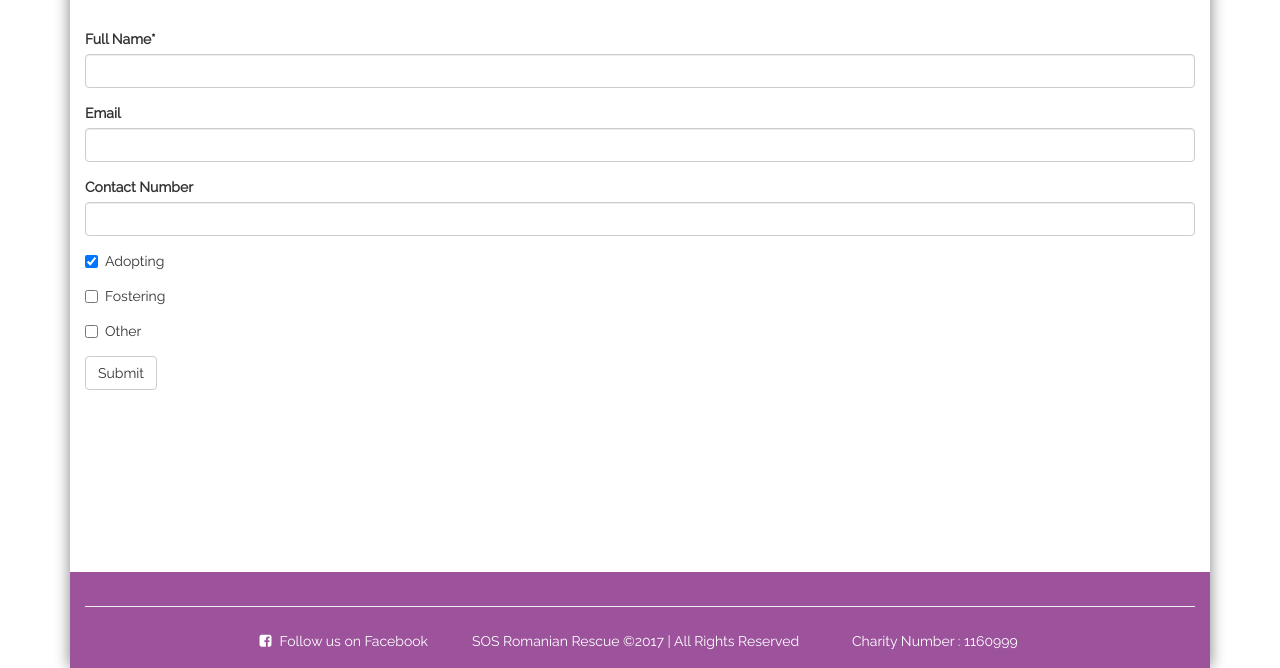
After one commit to bengosney/romrescue.org, a Django app: template pages/templates/pages/intrest.html in a window 1280 px wide. The commit adds this page. Shown: the part 359-1027 px from the top of the page. Run offline with Django 4.2, Linux system fonts and the light colour scheme; the template is opened without the code that fills it: values that come from a table or form of the project are taken from there, others are empty; some libraries are stand-ins or nearby versions.

Commit message:
Basic intrest form

```diff
--- a/pages/forms.py
+++ b/pages/forms.py
@@ -1,6 +1,6 @@
 from django.forms import ModelForm
 
-from .models import ContactSubmission, FosteringSubmission
+from .models import ContactSubmission, FosteringSubmission, IntrestSubmission
 
 
 class ContactForm(ModelForm):
@@ -15,3 +15,10 @@ class FosteringForm(ModelForm):
     class Meta:
         model = FosteringSubmission
         fields = '__all__'
+
+
+class IntrestForm(ModelForm):
+
+    class Meta:
+        model = IntrestSubmission
+        fields = '__all__'
--- a/pages/models.py
+++ b/pages/models.py
@@ -2,6 +2,7 @@ from django.db import models
 from django.utils.translation import ugettext_lazy as _
 from django.core.urlresolvers import reverse
 from django.utils.functional import lazy
+from django.contrib.postgres.fields import ArrayField
 
 from django_extensions.db import fields
 
@@ -260,10 +261,34 @@ class HomePageHeader(models.Model):
 
 class FosteringSubmission(models.Model):
     name = models.CharField(_("Full Name"), max_length=150)
-    email = models.EmailField(_("Email"))
-    contact_number = models.CharField(_("Contact Number"), max_length=20)
+    email = models.EmailField(_("Email"), blank=True)
+    contact_number = models.CharField(_("Contact Number"), max_length=20, blank=True)
 
     created = fields.CreationDateTimeField()
 
     def __unicode__(self):
         return self.name
+
+
+class IntrestSubmission(models.Model):
+    name = models.CharField(_("Full Name"), max_length=150)
+    email = models.EmailField(_("Email"), blank=True)
+    contact_number = models.CharField(_("Contact Number"), max_length=20, blank=True)
+
+    adopting = models.BooleanField(_("Adopting"), default=True)
+    fostering = models.BooleanField(_("Fostering"), default=False)
+    other = models.BooleanField(_("Other"), default=False)
+
+    created = fields.CreationDateTimeField()
+    slug = fields.AutoSlugField(populate_from='name')
+
+
+    def __unicode__(self):
+        return self.name
+
+    def get_absolute_url(self):
+        return reverse('pages:intrest_success', kwargs={'slug': self.slug})
+
+    @property
+    def url(self):
+        return self.get_absolute_url()
--- /dev/null
+++ b/pages/templates/pages/intrest.html
@@ -0,0 +1,15 @@
+{% extends "minimal.html" %}
+{% load i18n %}
+{% load crispy_forms_tags %}
+
+{% block title %}Intrest Form{% endblock %}
+
+{% block content %}
+  <div>
+    <form method="post">
+      {% csrf_token %}
+      {{ form|crispy }}
+      <button type="submit" class="btn btn-default">{% trans "Submit" %}</button>
+    </form>
+  </div>
+{% endblock %}
--- a/pages/urls.py
+++ b/pages/urls.py
@@ -4,17 +4,11 @@ from django.conf.urls import url
 from . import views
 
 app_name = 'pages'
-urlpatterns = [url(r'^(?P<slug>[\w-]+)/$',
-                   views.PageView.as_view(),
-                   name='page'),
-               url(r'^(?P<slug>[\w-]+)/success$',
-                   views.PageView.as_view(),
-                   {'success': True},
-                   name='page_success'),
-               url(r'^(?P<slug>[\w-]+)/list$',
-                   views.ModuleListView.as_view(),
-                   name='modulelist'),
-               url(r'^$',
-                   views.HomePage.as_view(),
-                   name='home'),
-               ]
+urlpatterns = [
+    url(r'^intrest/$', views.IntrestView.as_view(), name='intrest'),
+    url(r'^intrest/(?P<slug>[\w-]+)/$', views.IntrestSuccessView.as_view(), name='intrest_success'),
+    url(r'^(?P<slug>[\w-]+)/$', views.PageView.as_view(), name='page'),
+    url(r'^(?P<slug>[\w-]+)/success$', views.PageView.as_view(), {'success': True}, name='page_success'),
+    url(r'^(?P<slug>[\w-]+)/list$', views.ModuleListView.as_view(), name='modulelist'),
+    url(r'^$', views.HomePage.as_view(), name='home'),
+]
--- a/scss/_imports.scss
+++ b/scss/_imports.scss
@@ -11,6 +11,7 @@
 @import "partials/home";
 @import "partials/home_headers";
 @import "partials/icons";
+@import "partials/intrest";
 @import "partials/layout";
 @import "partials/nav";
 @import "partials/signup";
--- /dev/null
+++ b/scss/partials/_intrest.scss
@@ -0,0 +1,13 @@
+
+.intrest-details {
+    font-size: 150%;
+    .row {
+	& > div {
+	    padding-bottom: 1em;
+	}
+    }
+
+    .title {
+	font-weight: bold;
+    }
+}
--- /dev/null
+++ b/templates/minimal.html
@@ -0,0 +1,59 @@
+{% load staticfiles %}
+<!doctype html>
+<html>
+  <head>
+    <meta name="google-site-verification" content="nGOuWF46h9-o218fmCUEmmZ6_D0K6AYijp8ATDi_KLk" />
+    <meta charset="utf-8">
+    <meta http-equiv="X-UA-Compatible" content="IE=edge,chrome=1">
+    <title>{% block title %}{% endblock %}{% block no-title %} | {% endblock %}{% block title-default %}SOS Romanian Rescue{% endblock %}</title>
+    <meta name="description" content="">
+    <link rel="shortcut icon" href="{% static "pages/favicon.png" %}" type="image/x-icon" />
+    <meta name="viewport" content="width=device-width, initial-scale=1">
+    <link href="https://maxcdn.bootstrapcdn.com/font-awesome/4.5.0/css/font-awesome.min.css" rel="stylesheet">
+    <link href="https://maxcdn.bootstrapcdn.com/bootstrap/3.3.6/css/bootstrap.min.css" rel="stylesheet" integrity="sha384-1q8mTJOASx8j1Au+a5WDVnPi2lkFfwwEAa8hDDdjZlpLegxhjVME1fgjWPGmkzs7" crossorigin="anonymous">
+    <link href="https://fonts.googleapis.com/css?family=Bitter|Raleway" rel="stylesheet">
+    <link href="{% static "pages/css/styles.css" %}" rel="stylesheet">
+    {% block headextra %}
+    {% endblock %}
+  </head>
+  <body>
+    <div class="outter-most container">
+      <div class="main-container">
+	<header>
+	  {% include "header.html" %}
+	</header>
+	{% block page_header %}{% endblock %}
+	<div class="container main-content">
+	  {% block content %}
+	  {% endblock %}
+	</div>
+	<footer>
+	  <div class="container">
+	    <div class="row">
+	      <div class="col-sm-12">
+		<hr />
+	      </div>
+	    </div>
+	    <div class="row">
+	      <div class="col-md-4">
+		{% include "social-links.html" %}
+	      </div>
+	      <div class="col-md-4">
+		<div class="inner">
+		  SOS Romanian Rescue &copy;{% now "Y" %} | All Rights Reserved
+		</div>
+	      </div>
+	      <div class="col-md-4">
+		<div class="inner">
+		  Charity Number : 1160999
+		</div>
+	      </div>
+	    </div>
+	  </div>
+	</footer>
+      </div>
+    </div>
+    {% block js_footer %}{% endblock %}
+    <script type="text/javascript" src="{% static "pages/js/script.js" %}" defer></script>
+  </body>
+</html>
```
Also changed, not shown: pages/admin.py (+12 -1 lines), pages/templates/pages/intrest_success.html (added, +30 -0 lines), pages/views.py (+16 -2 lines), pages/migrations/0006_intrestsubmission.py (added), pages/migrations/0007_auto_20170827_2201.py (added), pages/migrations/0008_intrestsubmission_slug.py (added), pages/static/pages/css/styles.css.
